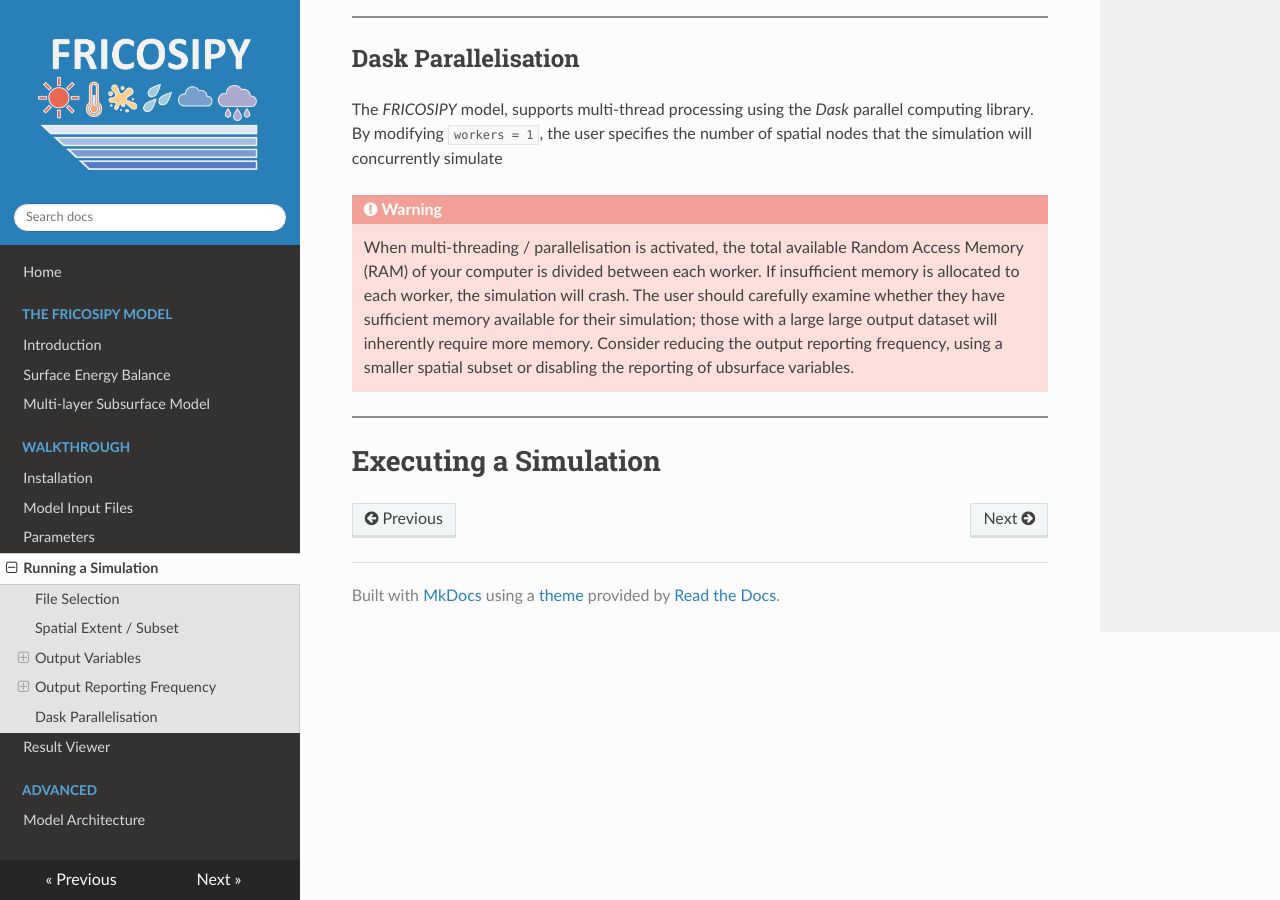
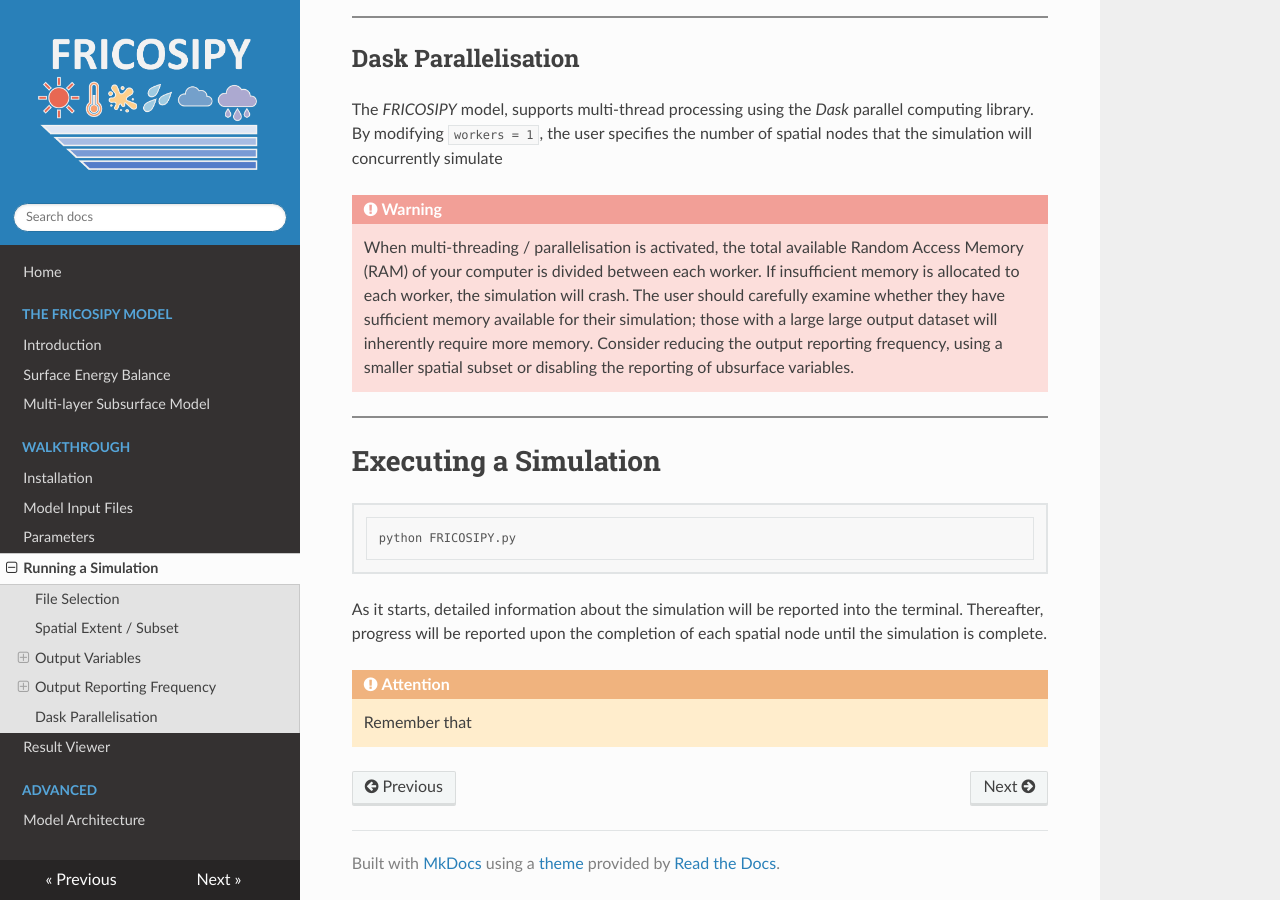
Before and after one commit to MarcusGastaldello/FRICOSIPY, an MkDocs documentation site: the page built from docs/running_a_simulation.md, in a window 1280 px wide and 900 px high, scrolled down 4165 px. Built offline with MkDocs 1.6.1, drawn with Linux system fonts in a browser that asks for light colours.

Commit message:
Update running_a_simulation.md

````diff
--- a/docs/running_a_simulation.md
+++ b/docs/running_a_simulation.md
@@ -164,3 +164,12 @@
 <hr style="height:2px; background-color:#8b8b8b; border:none;" />
 
 # Executing a Simulation
+
+```
+python FRICOSIPY.py
+```
+
+As it starts, detailed information about the simulation will be reported into the terminal. Thereafter, progress will be reported upon the completion of each spatial node until the simulation is complete.
+
+!!! attention
+    Remember that
````
